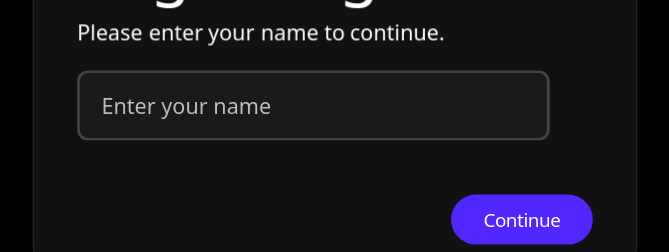
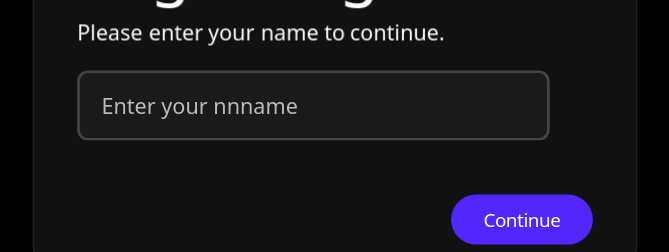
Before and after one commit to Jaysurieya/resume-parser, a React (Vite) app: page /login in a window 1280 px wide. Shown: the part 372-624 px from the top of the page, without its empty margins (305-974 px from the left). Built offline with nearby package versions, Linux system fonts and the light colour scheme.

Commit message:
resue parser

```diff
--- a/src/components/Login.jsx
+++ b/src/components/Login.jsx
@@ -36,7 +36,7 @@ export default function Login() {
           </p>
           <input
             type="text"
-            placeholder="Enter your name"
+            placeholder="Enter your nnname"
             value={name}
             onChange={(e) => setName(e.target.value)}
             style={{
```
